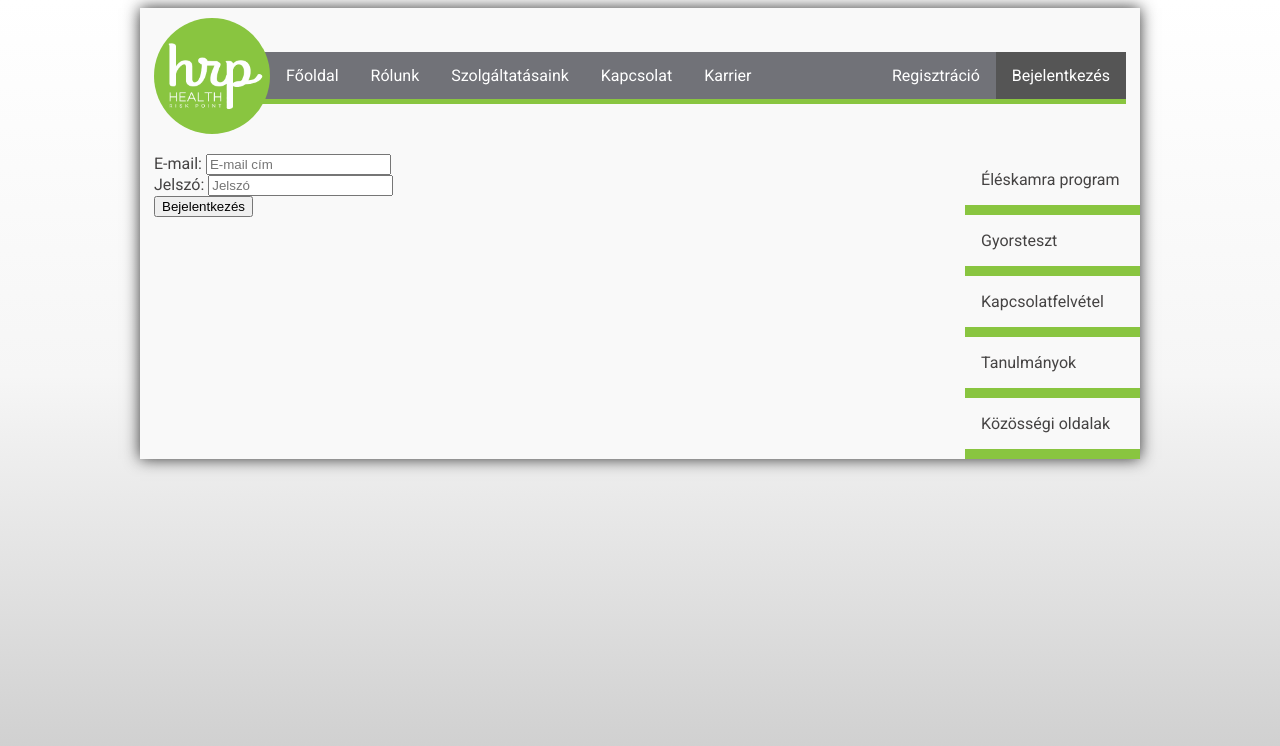
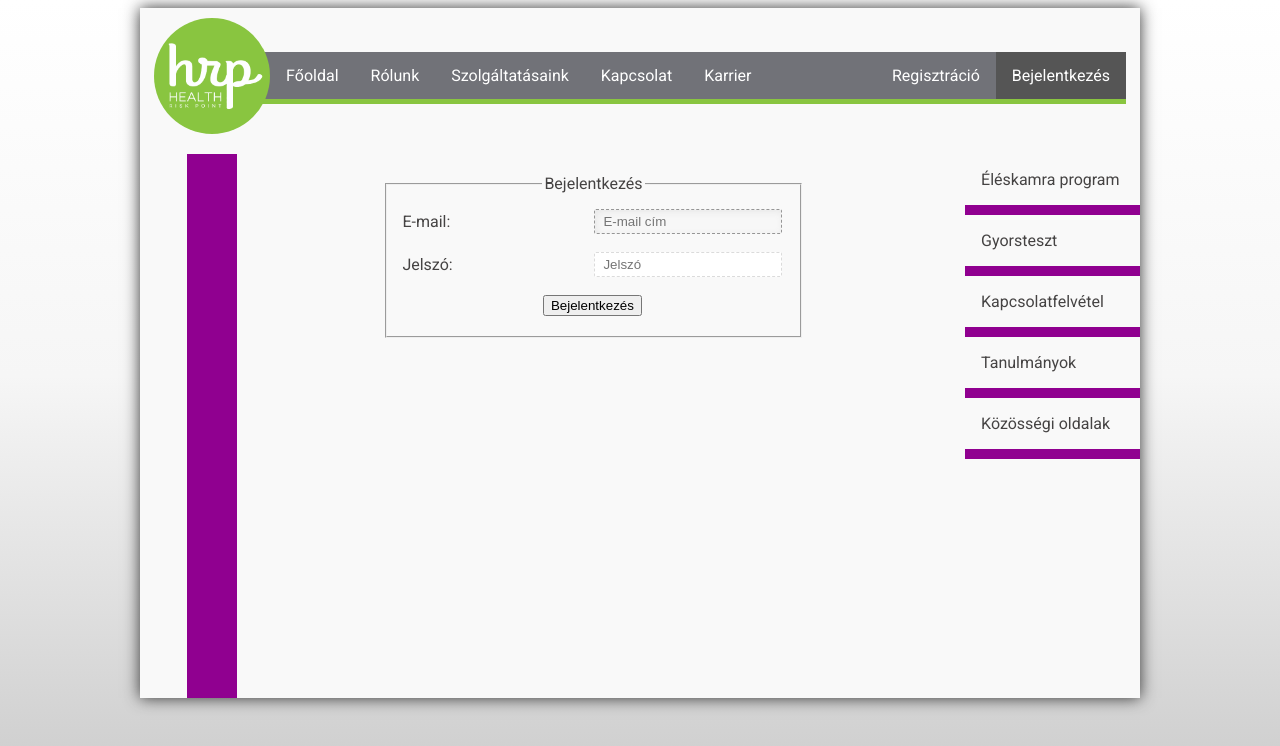
Before and after one commit to stipistopi/hrp, a PHP site: page /main/login.php in a window 1280 px wide. Shown: the top 746 px of the page. Run offline with PHP 8.4, Linux system fonts and the light colour scheme; some libraries are stand-ins or nearby versions.

Commit message:
Design for login page

```diff
--- a/main/css/style.css
+++ b/main/css/style.css
@@ -130,7 +130,7 @@ html, body {
     padding: 0 0 10px 0;
 }
 
-table.reg td, table.erdeklodo_reg td, table.gyteszt_alja td:not(.gyta_elso), fieldset#contact_fieldset table td {
+table.reg td, table.erdeklodo_reg td, table.gyteszt_alja td:not(.gyta_elso), fieldset#contact_fieldset table td, fieldset#login_fieldset table td {
     padding-top: .5em;
     padding-bottom: .5em;
 }
@@ -152,7 +152,8 @@ table.reg_kartya td, table.demo_kod td {
 
 table.reg_kartya td input, table.demo_kod td input, select#contact_select, fieldset#contact_fieldset table tr td input#email_targy, textarea#contact_uzi,
 table.reg td input[type=text], table.reg td input[type=password], table.reg td input[type=email], table.reg tr td select,
-table.erdeklodo_reg td input[type=text], table.erdeklodo_reg td input[type=password], table.erdeklodo_reg td input[type=email], table.gyteszt_alja tr td input#e-mail {
+table.erdeklodo_reg td input[type=text], table.erdeklodo_reg td input[type=password], table.erdeklodo_reg td input[type=email], table.gyteszt_alja tr td input#e-mail,
+fieldset#login_fieldset table tr td input#email, fieldset#login_fieldset table tr td input#password {
     /*margin-left: 1em;*/ /*abban az esetben, ha a szövegdoboz túl közel lenne a szöveghez*/
     outline: none;
     display: block;
@@ -169,14 +170,16 @@ table.erdeklodo_reg td input[type=text], table.erdeklodo_reg td input[type=passw
 
 table.reg_kartya td input, table.demo_kod td input, select#contact_select, fieldset#contact_fieldset table tr td input#email_targy,
 table.reg td input[type=text], table.reg td input[type=password], table.reg td input[type=email], table.reg tr td select,
-table.erdeklodo_reg td input[type=text], table.erdeklodo_reg td input[type=password], table.erdeklodo_reg td input[type=email], table.gyteszt_alja tr td input#e-mail {
+table.erdeklodo_reg td input[type=text], table.erdeklodo_reg td input[type=password], table.erdeklodo_reg td input[type=email], table.gyteszt_alja tr td input#e-mail,
+fieldset#login_fieldset table tr td input#email, fieldset#login_fieldset table tr td input#password {
     padding: 4px 8px;
     width: 170px;
 }
 
 table.reg_kartya td input:focus, table.demo_kod td input:focus, select#contact_select:focus, fieldset#contact_fieldset table tr td input#email_targy:focus, textarea#contact_uzi:focus,
 table.reg td input[type=text]:focus, table.reg td input[type=password]:focus, table.reg td input[type=email]:focus, table.reg tr td select:focus,
-table.erdeklodo_reg td input[type=text]:focus, table.erdeklodo_reg td input[type=password]:focus, table.erdeklodo_reg td input[type=email]:focus, table.gyteszt_alja tr td input#e-mail:focus {
+table.erdeklodo_reg td input[type=text]:focus, table.erdeklodo_reg td input[type=password]:focus, table.erdeklodo_reg td input[type=email]:focus, table.gyteszt_alja tr td input#e-mail:focus,
+fieldset#login_fieldset table tr td input#email:focus, fieldset#login_fieldset table tr td input#password:focus {
     background: #F7F7F7;
     border: dashed 1px #969696;
     -webkit-box-shadow: 2px 2px 7px #E8E8E8 inset;
--- a/main/demo.php
+++ b/main/demo.php
@@ -174,7 +174,7 @@ include 'includes/header.php';
                             <td><input id="hirlevel" type="checkbox" checked></td>
                         </tr>
                         <tr>
-                            <td>Adatkezelési szabályzat elfogadása<span style="color: red;font-weight: bold;">*</span>:
+                            <td><a style="font-style: italic;" href="docs/adatk.pdf" target="_blank">Adatkezelési szabályzat</a> elfogadása<span style="color: red;font-weight: bold;">*</span>:
                             </td>
                             <td><input id="adatk" type="checkbox" required></td>
                         </tr>
--- a/main/js/gyteszt.js
+++ b/main/js/gyteszt.js
@@ -17,6 +17,7 @@ $(document).ready(function() {
         $("fieldset#f"+nav_state).hide();
         nav_state++;
         if(nav_state <= 4) {
+            $("fieldset#main_fieldset div#bev").hide();
             $("#curr_state").html("Gyorsteszt ("+nav_state+"/4)");
             $("fieldset#f" + nav_state).show();
             $("#prev").prop("disabled", false);
@@ -42,6 +43,7 @@ $(document).ready(function() {
             $(".gyteszt_alja").hide();
             if(nav_state == 1) {
                 $(this).prop("disabled", true);
+                $("fieldset#main_fieldset div#bev").show();
             }
         } else {
             $(this).prop("disabled", true);
--- a/main/lecke.php
+++ b/main/lecke.php
@@ -1,13 +1,13 @@
 <?php
 $active = "lecke";
 $color = "magenta";
-include 'includes/header.php';
-?>
 
-<?php if (!isset($_SESSION["is_auth"])) {
+if (!isset($_SESSION["is_auth"])) {
     header('location: login.php?msg=1');
     exit;
 }
+
+include 'includes/header.php';
 ?>
 
 <script type="text/javascript" src="../js/jquery.min.js"></script>
--- a/main/login.php
+++ b/main/login.php
@@ -1,5 +1,6 @@
 <?php
 $active = "login";
+$color = "magenta";
 
 include 'includes/configHRP.php';
 
@@ -24,13 +25,13 @@ if (isset($_POST['login-submit'])) {
                 header('location: lecke.php');
                 exit;
             } else {
-                $message = "Hibás e-mail cím vagy jelszó.";
+                $message = "Hibás e-mail cím vagy jelszó!";
             }
         } else {
-            $message = "Hibás e-mail cím vagy jelszó.";
+            $message = "Hibás e-mail cím vagy jelszó!";
         }
     } else {
-        $message = "Kérjük, írjon be egy felhasználónevet és jelszót.";
+        $message = "Kérjük, írjon be egy felhasználónevet és jelszót!";
     }
 } else if (!empty($_GET['msg'])) {
     $message = "Az interaktív program eléréséhez bejelentkezés szükséges.";
@@ -39,26 +40,47 @@ if (isset($_POST['login-submit'])) {
 include 'includes/header.php';
 ?>
 
-<form method="post" action="">
-    <div>
-        <?php
-        if (isset($message))
-            echo "<div class='msg'>$message</div>";
-        ?>
-        <div>
-            <label for="email">E-mail:</label>
-            <input type="text" name="email" id="email" placeholder="E-mail cím" maxlength="100">
-        </div>
-        <div>
-            <label for="password">Jelszó:</label>
-            <input type="password" name="password" id="password" placeholder="Jelszó" maxlength="100">
-        </div>
-
-        <div>
-            <input type="submit" name="login-submit" id="login-submit" value="Bejelentkezés" title="Bejelentkezés">
-        </div>
+<div class="flexbox-container">
+    <div class="content-left">
+        <div class="line-magenta"></div>
     </div>
-</form>
+    <div class="content-right vertical-padding-10"></div>
+</div>
+<div class="flexbox-container">
+    <div class="content-left">
+        <div class="line-magenta"></div>
+    </div>
+    <div class="content-right">
+        <fieldset id="login_fieldset" style="width: 60%;margin:auto;">
+            <legend align="center">Bejelentkezés</legend>
+            <form method="post" action="">
+                <table>
+                    <?php
+                    if (isset($message))
+                        echo "<tr><td class='msg' colspan=\"2\" align=\"center\" style=\"background-color: lightcoral;border-radius: 16px;\">$message</td></tr>";
+                    ?>
+                    <tr>
+                        <td width="50%">E-mail:</td>
+                        <td width="50%"><input type="text" name="email" id="email" placeholder="E-mail cím" maxlength="100" autofocus></td>
+                    </tr>
+                    <tr>
+                        <td width="50%">Jelszó:</td>
+                        <td width="50%"><input type="password" name="password" id="password" placeholder="Jelszó" maxlength="100"></td>
+                    </tr>
+                    <tr>
+                        <td colspan="2" align="center"><input type="submit" name="login-submit" id="login-submit" value="Bejelentkezés" title="Bejelentkezés"></td>
+                    </tr>
+                </table>
+            </form>
+        </fieldset>
+    </div>
+</div>
+<div class="flexbox-container">
+    <div class="content-left">
+        <div class="line-magenta"></div>
+    </div>
+    <div id="uresresz" class="content-right" style="padding: 180px 0;"></div>
+</div>
 
 <?php
 include 'includes/footer.php';
--- a/main/reg.php
+++ b/main/reg.php
@@ -144,7 +144,7 @@ include 'includes/header.php';
                                        pattern="[^\x22\x27\{\}\[\]\(\)]{6,20}" placeholder="jelszo" required></td>
                         </tr>
                         <tr>
-                            <td>Adatkezelési szabályzat elfogadása<span style="color: red;font-weight: bold;">*</span>:
+                            <td><a style="font-style: italic;" href="docs/adatk.pdf" target="_blank">Adatkezelési szabályzat</a> elfogadása<span style="color: red;font-weight: bold;">*</span>:
                             </td>
                             <td><input id="adatk" type="checkbox" required></td>
                         </tr>
```
Also changed, not shown: main/gyteszt.php (+6 -1 lines).
